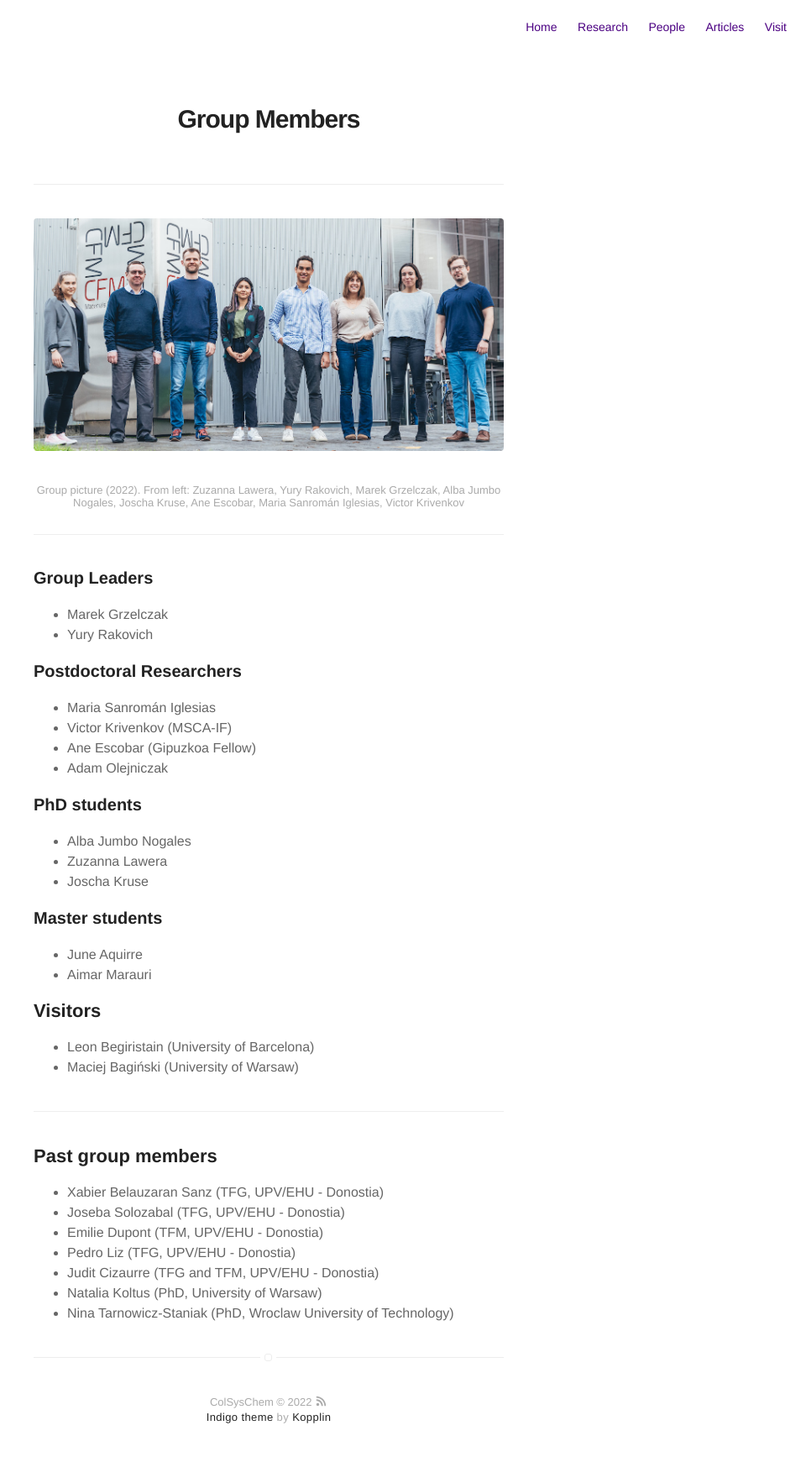
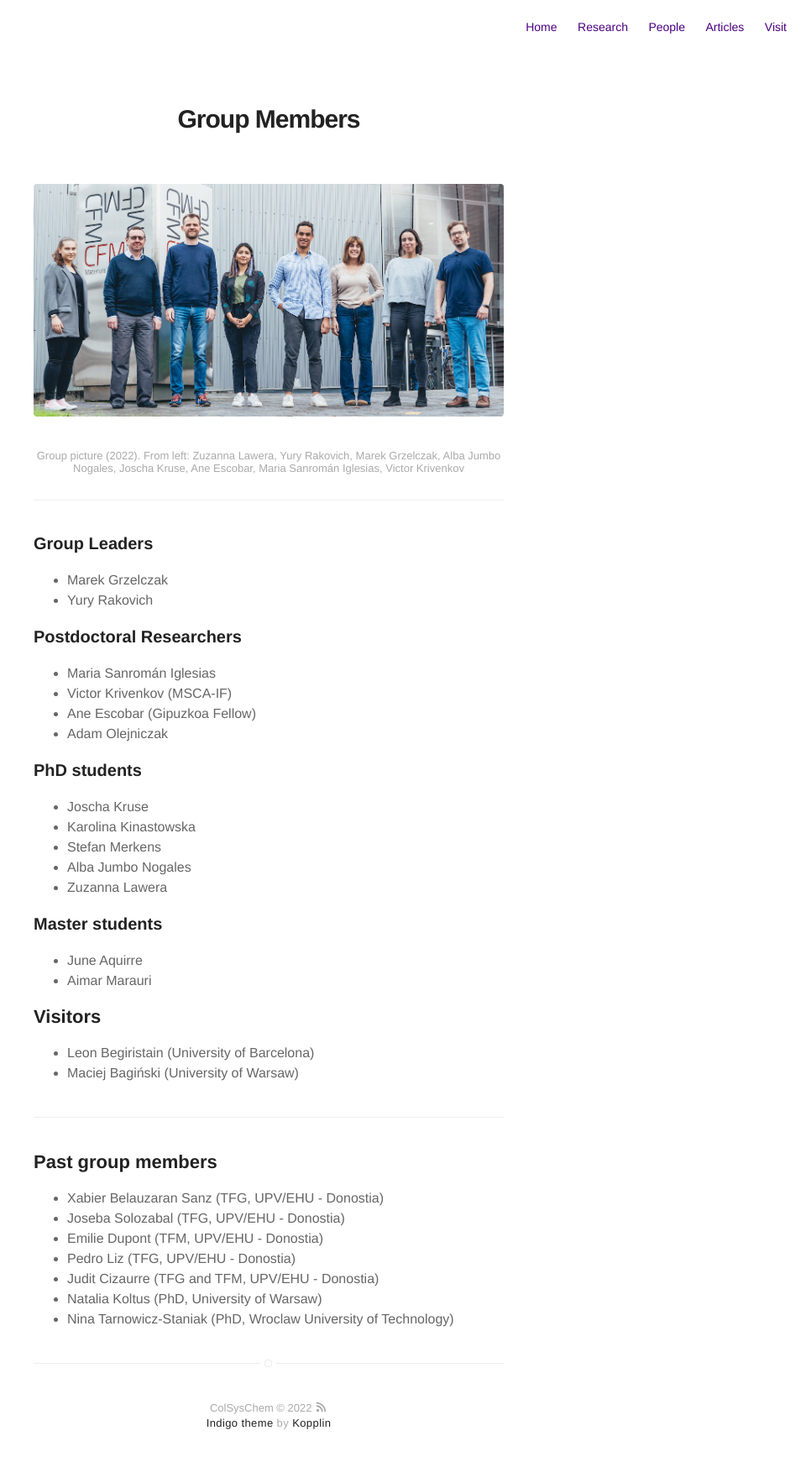
Before and after one commit to colsyschem/colsyschem.github.io, a Jekyll site: the page built from blog.md, in a window 1280 px wide. Shown: the whole page at 84% size, without its empty margins (320-1280 px from the left). Built offline with Jekyll 4.4.1, drawn with Linux system fonts in a browser that asks for light colours.

Commit message:
group state July 2022 v4

```diff
--- a/blog.md
+++ b/blog.md
@@ -4,7 +4,7 @@ layout: page
 
 ---
 # Group Members
----
+
 <img class="image" src="/assets/images/NanoSpec_web.jpg" alt="Alt Text">
 <figcaption class="caption">Group picture (2022). From left: Zuzanna Lawera, Yury Rakovich, Marek Grzelczak, Alba Jumbo Nogales, Joscha Kruse, Ane Escobar, Maria Sanromán Iglesias, Victor Krivenkov</figcaption>
 
@@ -24,9 +24,11 @@ layout: page
 
 ### PhD students
 
+- Joscha Kruse
+- Karolina Kinastowska
+- Stefan Merkens
 - Alba Jumbo Nogales
 - Zuzanna Lawera
-- Joscha Kruse
 
 ### Master students
 
```
